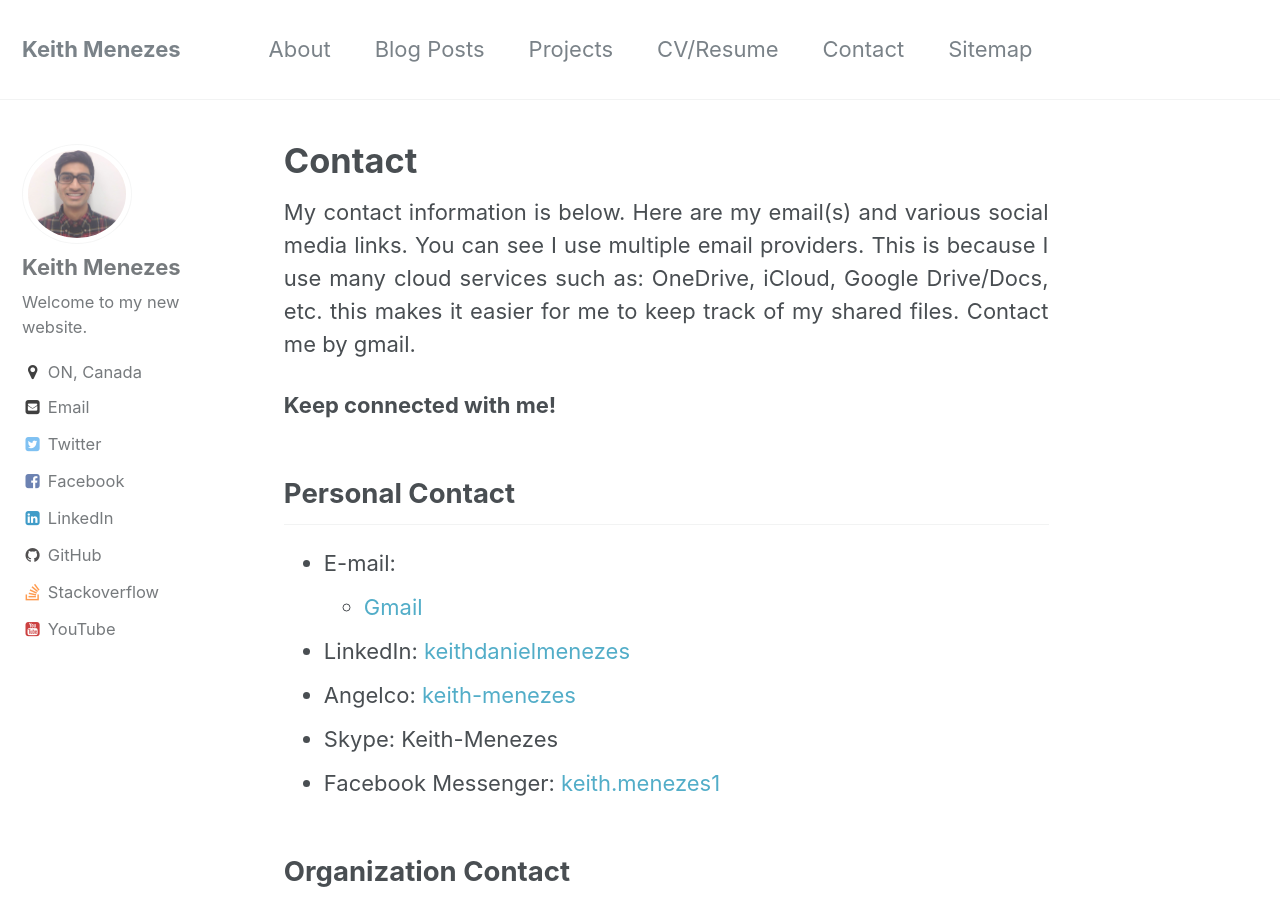
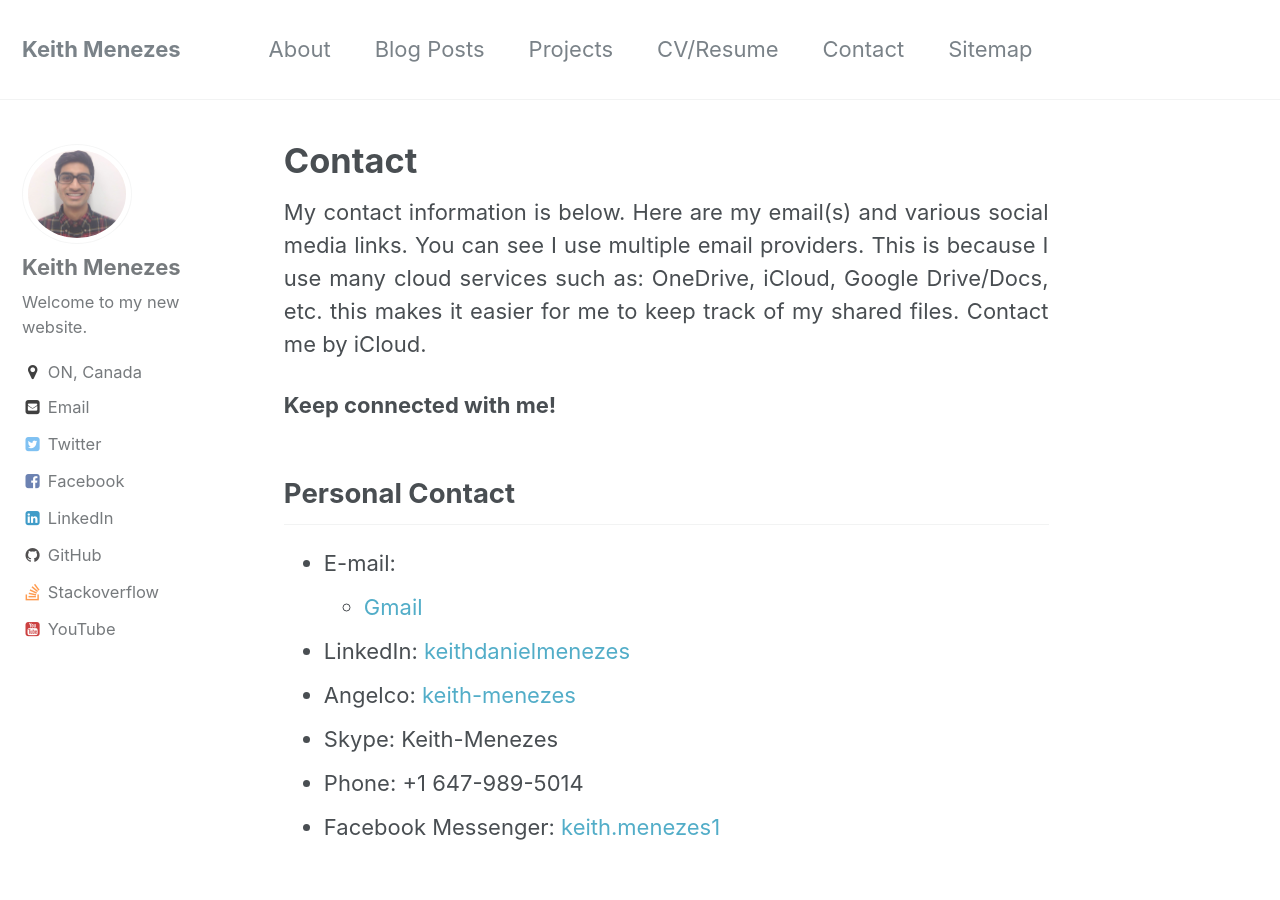
Before and after one commit to kmenezes/kmenezes.github.io, a Jekyll site: the page built from _pages/contact.md, in a window 1280 px wide and 900 px high. Built offline with Jekyll 4.4.1, drawn with Linux system fonts in a browser that asks for light colours; comment, search, counter and statistics services are not loaded.

Commit message:
update March

```diff
--- a/_config.yml
+++ b/_config.yml
@@ -80,7 +80,7 @@
   avatar           : "/assets/images/bio.jpg"
   bio              : "Welcome to my new website."
   location         : "ON, Canada"
-  email            : "keithdanielmenezes@gmail.com"
+  email            : "keith.menezes@icloud.com"
   uri              : # "www.keithmenezes.ca"
   bitbucket        :
   codepen          :
--- a/_pages/contact.md
+++ b/_pages/contact.md
@@ -5,17 +5,18 @@
 layout: single
 author_profile: true
 ---
-My contact information is below. Here are my email(s) and various social media links. You can see I use multiple email providers. This is because I use many cloud services such as: OneDrive, iCloud, Google Drive/Docs, etc. this makes it easier for me to keep track of my shared files. Contact me by gmail.
+My contact information is below. Here are my email(s) and various social media links. You can see I use multiple email providers. This is because I use many cloud services such as: OneDrive, iCloud, Google Drive/Docs, etc. this makes it easier for me to keep track of my shared files. Contact me by iCloud.
 {: .text-justify}
 **Keep connected with me!**
 {: .text-justify}
 
 ## Personal Contact
 * E-mail:
-  * [Gmail](mailto:keithdanielmenezes@gmail.com)
+  * [Gmail](mailto:keith.menezes@icloud.com)
 * LinkedIn: [keithdanielmenezes](http://www.linkedin.com/in/keithdanielmenezes)
 * Angelco: [keith-menezes](https://angel.co/keith-menezes)
 * Skype: Keith-Menezes
+* Phone: +1 647-989-5014
 * Facebook Messenger: [keith.menezes1](https://www.messenger.com/t/keith.menezes1)
 
 ## Organization Contact
```
Also changed, not shown: _posts/2017-03-05-blog-post-3.md (+3 -1 lines).
